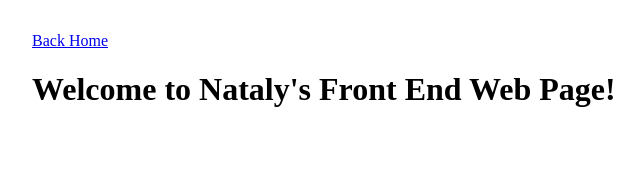
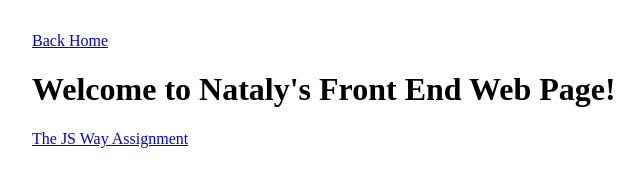
Before and after one commit to nataly2852/Personal, a plain HTML site: page FEW_Projects/FEW.html in a window 1280 px wide. Shown: the whole page, without its empty margins (0-644 px from the left). Drawn offline with nearby package versions, Linux system fonts and the light colour scheme; some packages are replaced by stand-ins of ours; files whose address does not match are found by name.

Commit message:
linking JSWAY to FEW

```diff
--- a/FEW_Projects/FEW.html
+++ b/FEW_Projects/FEW.html
@@ -12,6 +12,7 @@
     <main>
         <a href="../Personal.html"> Back Home</a>
 <h1> Welcome to Nataly's Front End Web Page!</h1>
+<a href="JSWAY/JSWAY.html"> The JS Way Assignment</a>
     </main>
         <script src="sketch.js"></script>
 </body>
```
